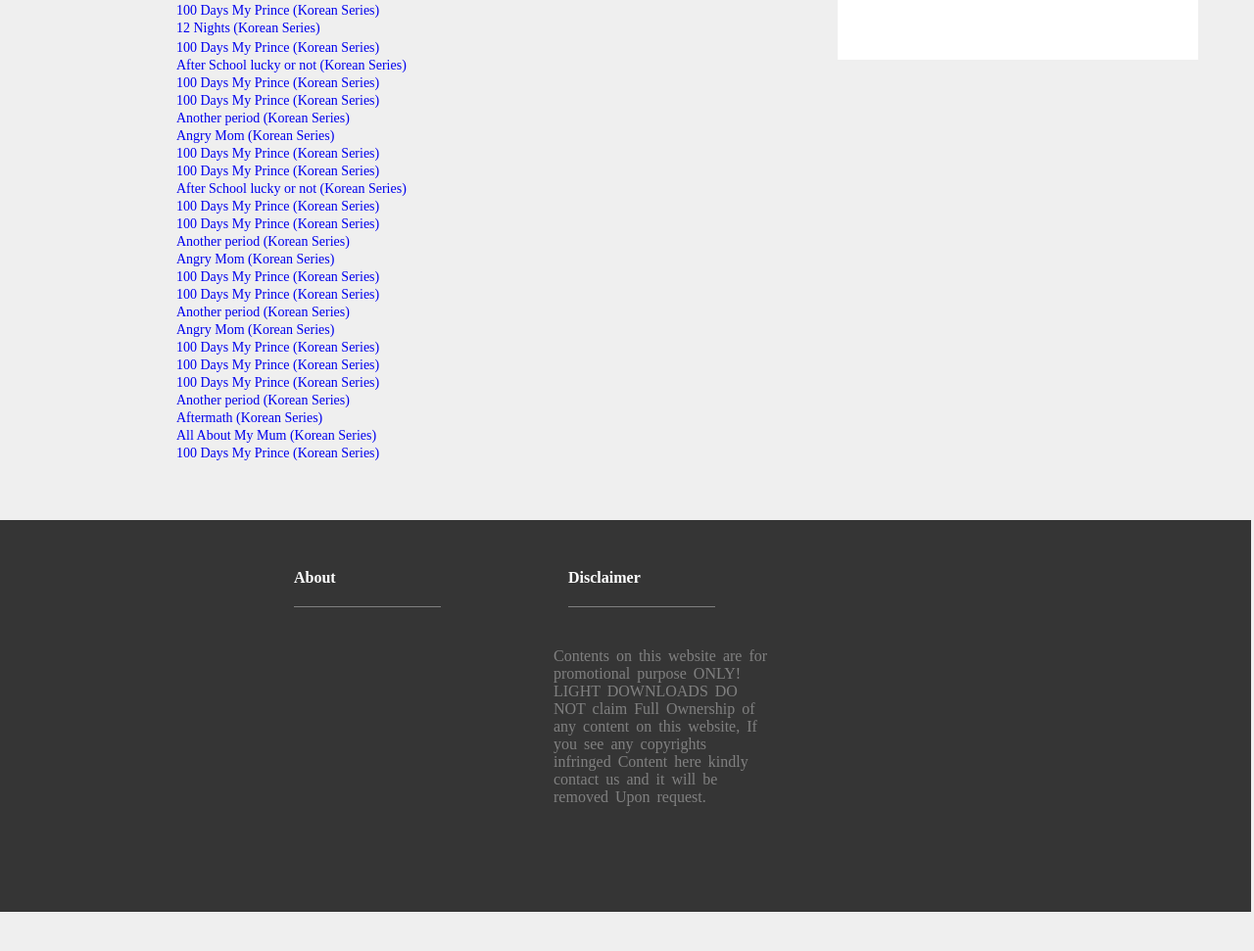
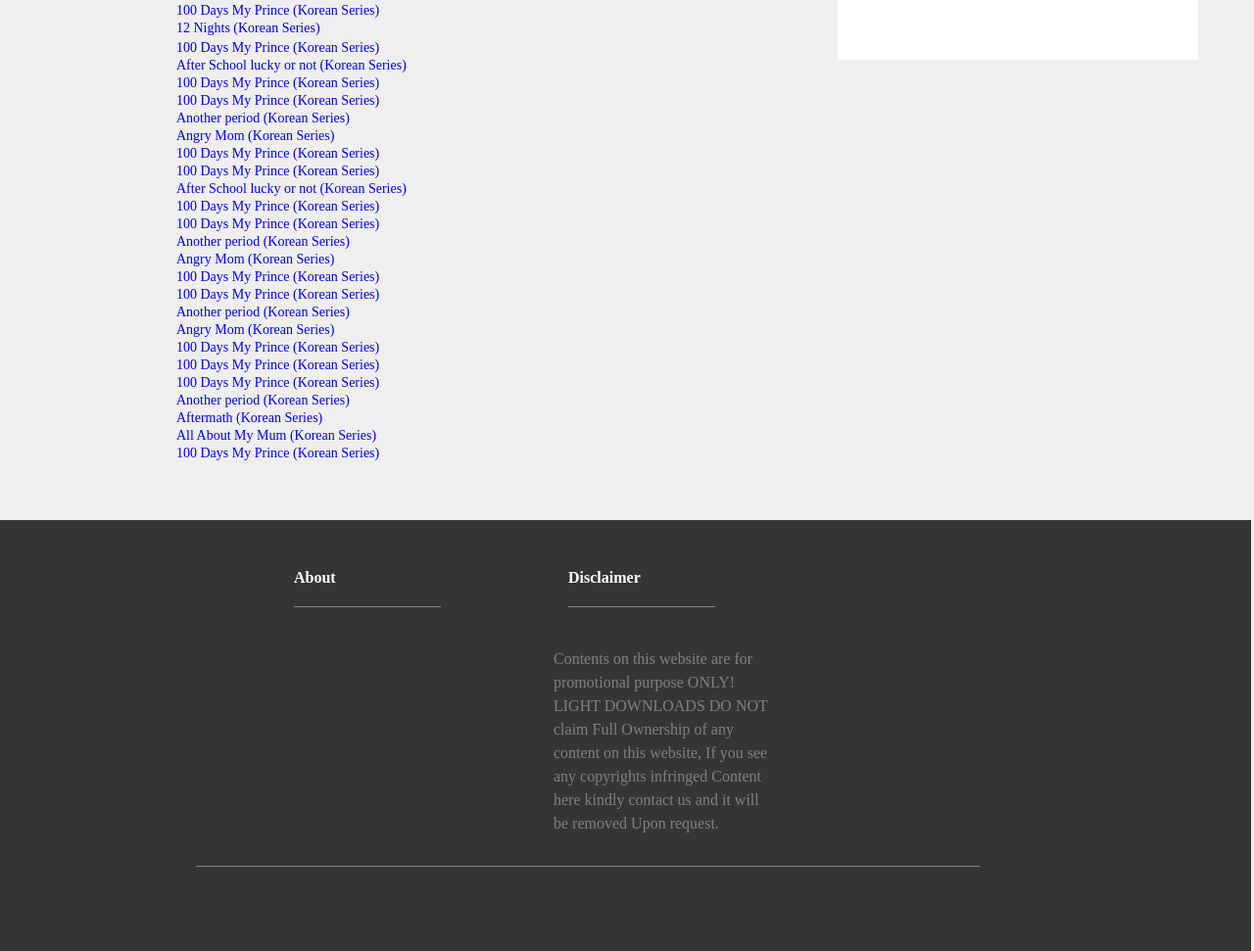
Before and after one commit to samuel-adjin/replica, a plain HTML site: page index.html in a window 1280 px wide. Shown: the part 2819-3790 px from the top of the page at 98% size. Before the commit the page ends 3750 px from the top, so only its background shows below. Drawn offline with Linux system fonts and the light colour scheme.

Commit message:
desktop part completed

```diff
--- a/index.html
+++ b/index.html
@@ -81,7 +81,7 @@
             <div><a href="#">FBI most wanted</a></div>
         </div>
         <div class="genres">
-            <h3 class="colour">GENRES(TV Series)</h3>
+            <h4 class="colour">GENRES(TV Series)</h4>
             <div><a href="#">Action</a>
             </div>
             <div><a href="#">Adventure</a></div>
@@ -110,6 +110,7 @@
     </div>
     <div class="home">
         <img src="home.jpg" alt="">
+
     </div>
     <div class="card-grid">
         <div class="pos1">
@@ -249,13 +250,15 @@
         <div>Disclaimer</div>
        </div>
         <div class="disclaimer">
-            <p>Contents on this website are for promotional
+            <p class= "text-style">Contents on this website are for promotional
                 purpose ONLY! LIGHT DOWNLOADS DO NOT claim
                  Full Ownership of any content on this website,
                  If you see any
                 copyrights infringed Content here
                 kindly contact us and it will be removed Upon request.</p>
         </div>
+        <div class="horizon"></div>
+        <div class="copy"></div>
     </div>
     </div>
 </body>
--- a/styles.css
+++ b/styles.css
@@ -2,21 +2,23 @@ body{
     background-color:rgb(239, 239, 239);
     margin: 0;
     padding: 0;
+
 }
 .top{
     border: 2px solid rgb(34, 34, 34);
 }
 
 .header{
-    /* border: 2px solid rgb(34, 34, 34); */
+
     width: 78%;
-    /* padding: 5px; */
+
     position: absolute;
     top: 4px;
     left: 13%;
     background-color: rgb(53, 53, 53);
     height: 150px;
     border-bottom: 2px solid rgb(59, 59, 59);
+
 }
 .header>p{
     color: rgb(255, 255, 255);
@@ -35,10 +37,6 @@ body{
     margin-right: 50px;
     height: 110px;
 }
-/* .top-grid{
-    display: grid;
-    grid-template-columns: 1fr 1fr;
-} */
 
 .para1 {
     font-size: 30px;
@@ -322,6 +320,7 @@ a{
     top: 300px;
     left: 175px;
     background-color: rgb(251, 251, 251);
+
 }
 .home img{
     width: 560px;
@@ -456,7 +455,7 @@ a{
 .footer{
     margin-top: 60px;
     width:99.8%;
-    height: 400px;
+    height: 440px;
     background-color: rgb(53, 53, 53);
     /* border: 2px solid red; */
     overflow: hidden;
@@ -478,7 +477,6 @@ a{
 }
 .disclaimer{
     width: 220px;
-    word-spacing: 3px;
     margin-top: 10px;
     position: relative;
     left: 550px;
@@ -486,3 +484,12 @@ a{
     color:rgba(128, 128, 128, 1);
     font-family: 'Times New Roman', Times, serif;
 }
+.text-style{
+    line-height: 1.5;
+}
+
+.horizon{
+    border-bottom: 1px solid rgba(128, 128, 128, 1);
+    width: 800px;
+    margin-left: 200px;
+}
```
